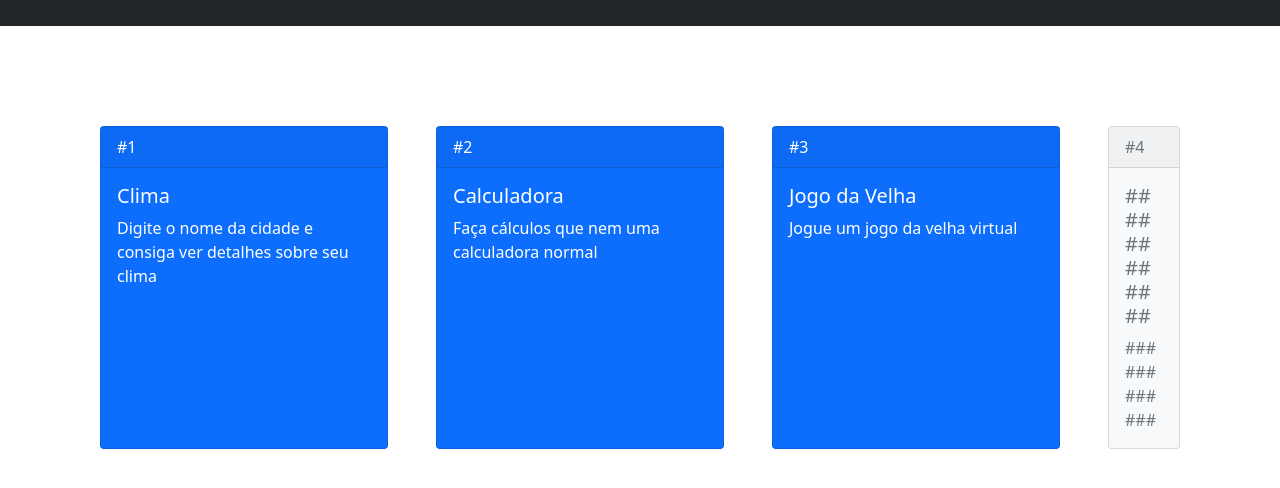
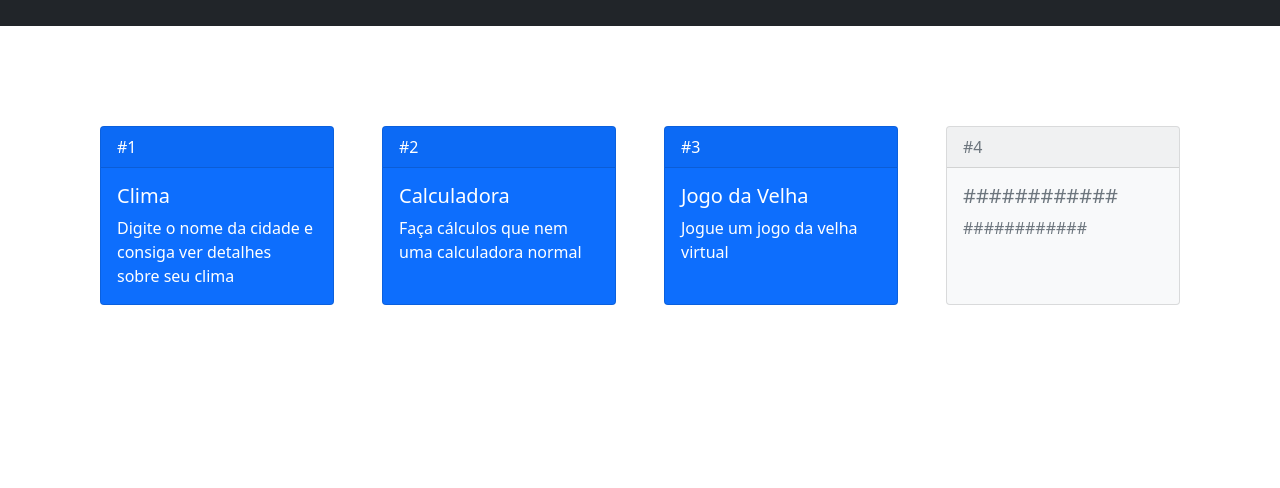
Before and after one commit to weesleycabral/angular-project-catalog, an Angular app: page / in a window 1280 px wide. Shown: the top 488 px of the page. Built offline with nearby package versions, Linux system fonts and the light colour scheme; some icons are missing.

Commit message:
ajeitando class deactivated card

```diff
--- a/src/app/pages/menu/menu.component.scss
+++ b/src/app/pages/menu/menu.component.scss
@@ -13,6 +13,10 @@
 
 }
 
+.card-deactivated {
+  width: 100%;
+}
+
 .card-active:hover {
     cursor: pointer;
     transform: scale(1.2);
```
